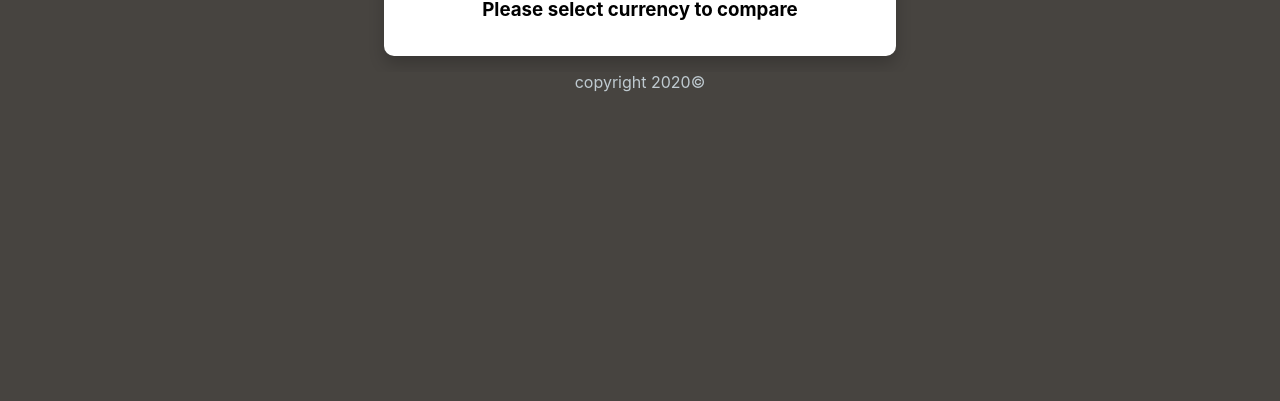
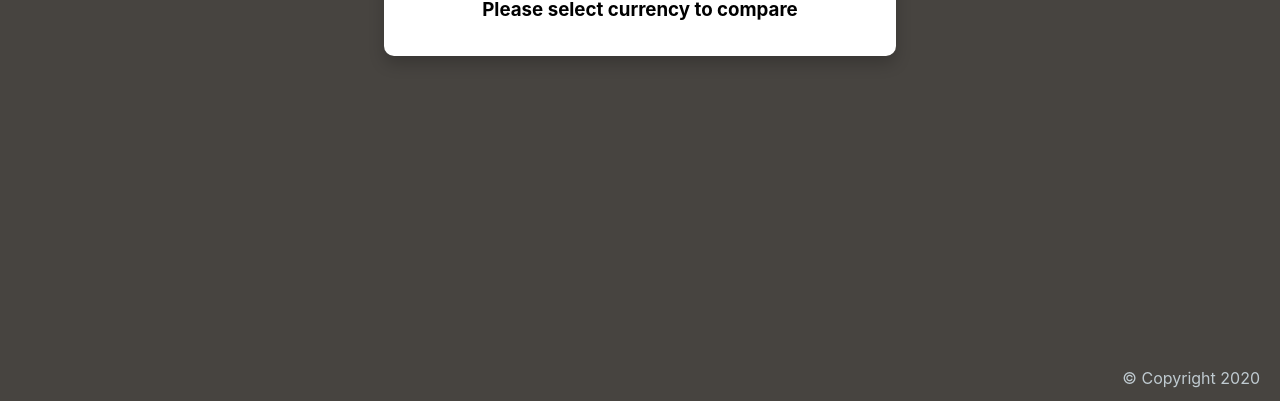
Before and after one commit to zbarovsky/cryptocurrency_converter, a React (Create React App) app: page / in a window 1280 px wide. Shown: the part 396-797 px from the top of the page. Built offline with nearby package versions, Linux system fonts and the light colour scheme; no server answers; the HTML template or start-up script is replaced by a standard one.

Commit message:
updated footer styling

```diff
--- a/src/components/footer.jsx
+++ b/src/components/footer.jsx
@@ -4,8 +4,8 @@ function Footer() {
 
 
     return (
-        <div>
-            <p>copyright 2020©</p>
+        <div className='footer'>
+            <p>© Copyright 2020</p>
         </div>
     )
 }
--- a/src/index.css
+++ b/src/index.css
@@ -82,3 +82,12 @@ input {
   background-color: white;
   color: black;
 }
+
+footer {
+  position: fixed;
+  width: 100%;
+  right: 0;
+  bottom: 0;
+  text-align: end;
+  padding-right: 20px;
+}
```
